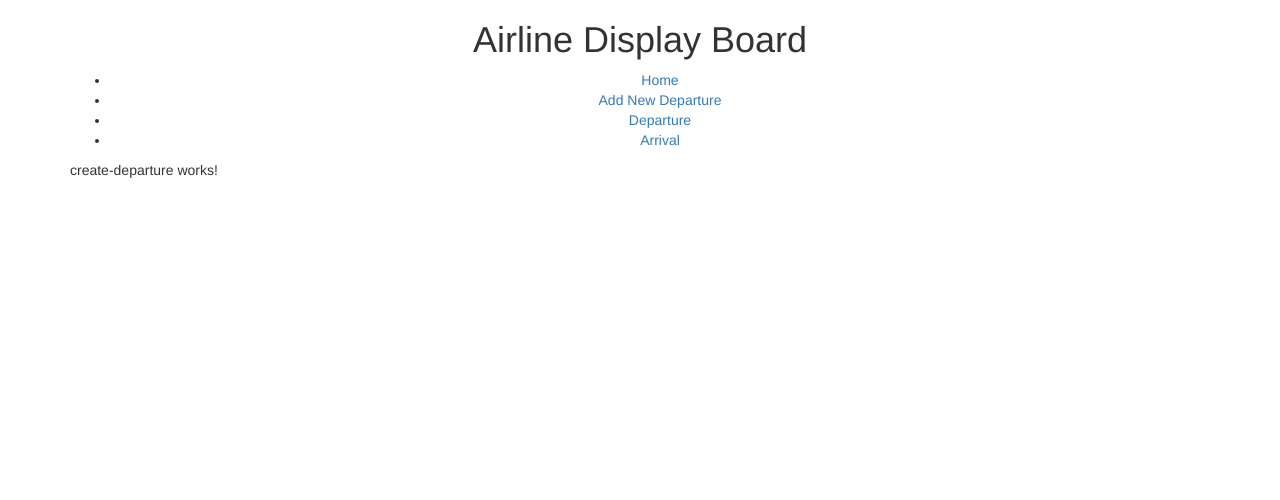
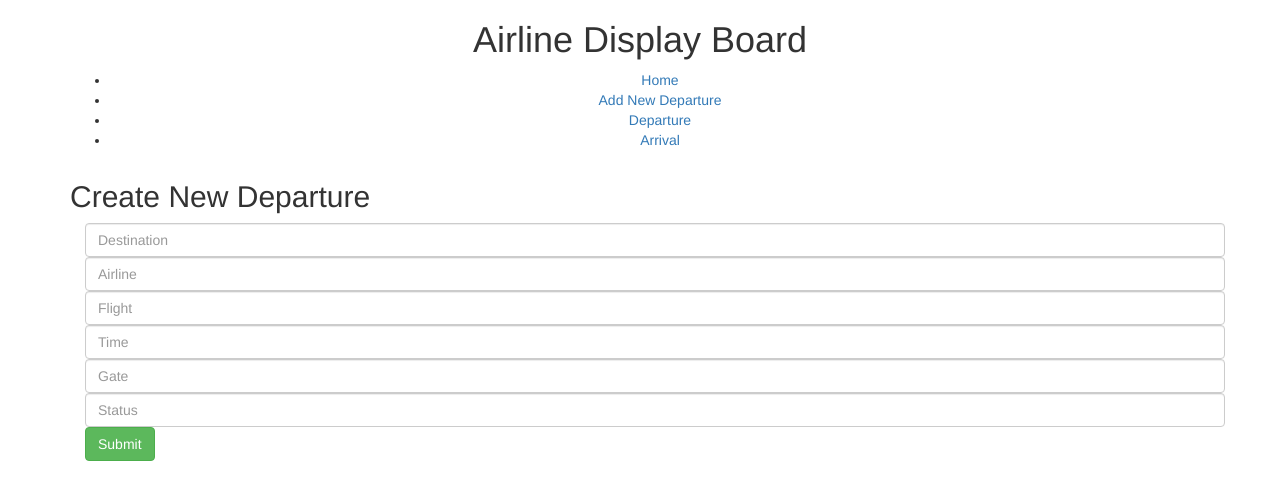
Before and after one commit to bingnayang/Airport_Display_Board, an Angular app in the folder displayboard-frontend/: page /create-departure in a window 1280 px wide. Shown: the top 500 px of the page. Built offline with nearby package versions, Linux system fonts and the light colour scheme.

Commit message:
create Departure form handling

```diff
--- a/displayboard-frontend/src/app/app.module.ts
+++ b/displayboard-frontend/src/app/app.module.ts
@@ -7,6 +7,7 @@ import { DepartureListComponent } from './departure-list/departure-list.componen
 import { BoardListComponent } from './board-list/board-list.component';
 import { ArrivalListComponent } from './arrival-list/arrival-list.component';
 import { CreateDepartureComponent } from './create-departure/create-departure.component';
+import { FormsModule } from '@angular/forms';
 
 @NgModule({
   declarations: [
@@ -19,7 +20,8 @@ import { CreateDepartureComponent } from './create-departure/create-departure.co
   imports: [
     BrowserModule,
     AppRoutingModule,
-    HttpClientModule
+    HttpClientModule,
+    FormsModule
   ],
   providers: [],
   bootstrap: [AppComponent]
--- a/displayboard-frontend/src/app/create-departure/create-departure.component.html
+++ b/displayboard-frontend/src/app/create-departure/create-departure.component.html
@@ -1 +1,19 @@
-<p>create-departure works!</p>
+<h2>Create New Departure</h2>
+
+<div class="container">
+    <form (ngSubmit) = "onSubmit()">
+        <input type="text" class="form-control" placeholder="Destination" id="destination"
+            [(ngModel)] = "departure.destination" name="destination">
+        <input type="text" class="form-control" placeholder="Airline" id="airline"
+            [(ngModel)] = "departure.airline" name="airline">
+        <input type="text" class="form-control" placeholder="Flight" id="flight"
+            [(ngModel)] = "departure.flight" name="flight">
+        <input type="text" class="form-control" placeholder="Time" id="time"
+            [(ngModel)] = "departure.time" name="time">
+        <input type="text" class="form-control" placeholder="Gate" id="gate"
+            [(ngModel)] = "departure.gate" name="gate">
+        <input type="text" class="form-control" placeholder="Status" id="status"
+            [(ngModel)] = "departure.status" name="status">
+        <button class="btn btn-success" type="submit">Submit</button>
+    </form>
+</div>
--- a/displayboard-frontend/src/app/create-departure/create-departure.component.ts
+++ b/displayboard-frontend/src/app/create-departure/create-departure.component.ts
@@ -1,4 +1,5 @@
 import { Component, OnInit } from '@angular/core';
+import { DepartureBoard } from '../departure-board';
 
 @Component({
   selector: 'app-create-departure',
@@ -6,10 +7,14 @@ import { Component, OnInit } from '@angular/core';
   styleUrls: ['./create-departure.component.css']
 })
 export class CreateDepartureComponent implements OnInit {
+  departure: DepartureBoard = new DepartureBoard();
 
   constructor() { }
 
   ngOnInit(): void {
   }
 
+  onSubmit(){
+    console.log(this.departure)
+  }
 }
```
